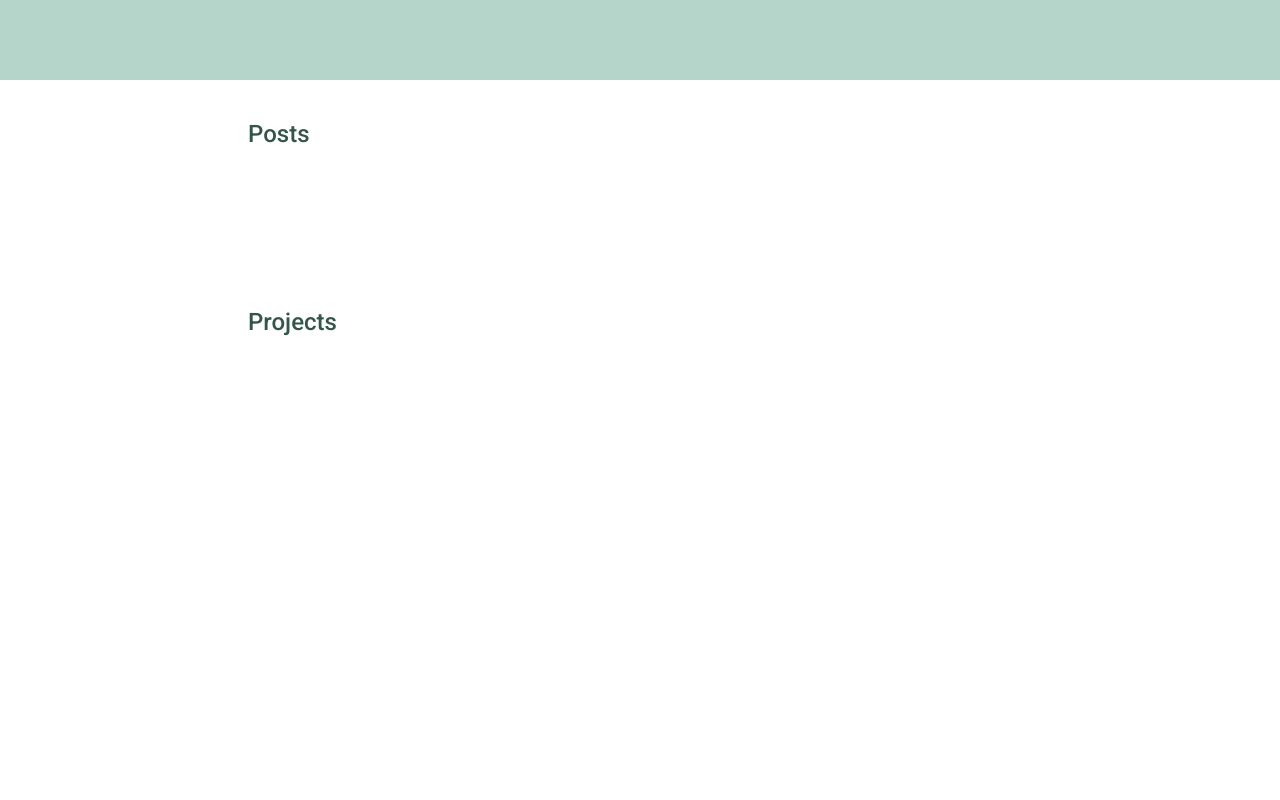
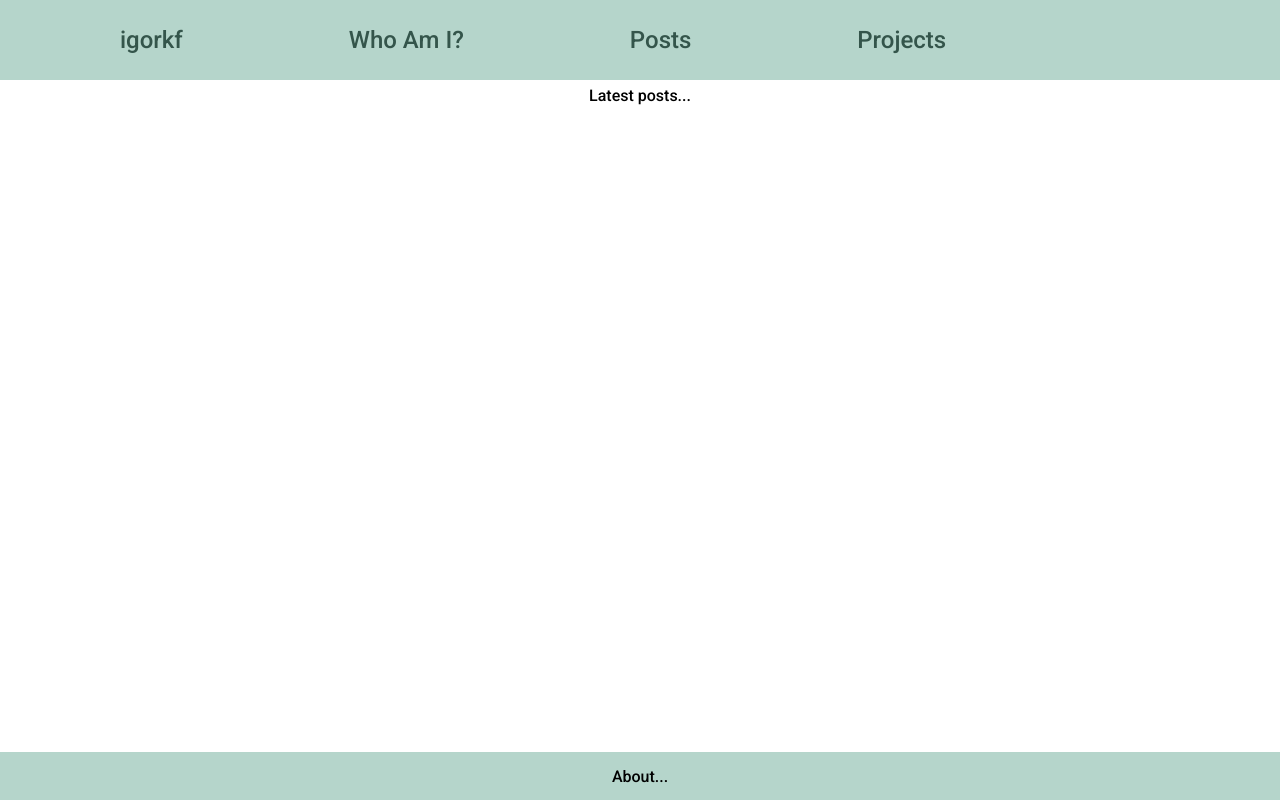
Before and after one commit to igorkf/my-two-cents, a Django app: page / in a window 1280 px wide; the page is wider, and only the part inside the window is pictured. Run offline with Django 3.2, Linux system fonts and the light colour scheme.

Commit message:
added footer and some css

```diff
--- /dev/null
+++ b/page/static/page/index.css
@@ -0,0 +1,3 @@
+#latest-posts {
+    text-align: center;
+}
--- a/page/templates/page/index.html
+++ b/page/templates/page/index.html
@@ -5,6 +5,21 @@
     My Two Cents
 {% endblock title %}
 
+{% block css_files %}
+    <link rel="stylesheet" href="{% static 'page/index.css' %}">
+{% endblock %}
+
 {% block content %}
-    <h2>Hello World!</h2>
+    <section id="welcome">
+        <p>Hi, I am Igor Kuivjogi Fernandes.</p>
+        <p>In my free time I like to navigatwe through open source projects. I play bass.</p>
+    </section>
+
+    <section id="latest-posts">
+        Latest posts...
+    </section>
+
+    <section id="about">
+        About...
+    </section>
 {% endblock content %}
--- a/static/base.css
+++ b/static/base.css
@@ -1,5 +1,4 @@
 @import url('https://fonts.googleapis.com/css2?family=Roboto:wght@500&display=swap');
-
 body {
     font-family: 'Roboto', sans-serif;
 }
@@ -11,7 +10,7 @@ body {
     display: flex;
     justify-content: space-between;
     align-items: center;
-    padding: 0 10%;
+    /* padding: 0 10%; */
     position: absolute;
     top: 0;
     left: 0;
@@ -19,11 +18,10 @@ body {
 }
 
 #main-navigation li {
-    width: 100%;
     padding: 0rem;
     margin: 5rem;
     list-style-type: none;
-    display: inline-block
+    display: inline-block;
 }
 
 #main-navigation a {
@@ -34,5 +32,17 @@ body {
 
 #main-navigation a:hover,
 #main-navigation a:active {
-  color: rgb(12, 127, 140);
+    color: rgb(12, 127, 140);
 }
+
+#about {
+    width: 100%;
+    text-align: center;
+    background-color: rgb(181, 213, 203);
+    height: 3rem;
+    bottom: 0;
+    position: absolute;
+    display: grid;
+    place-items: center;
+    left: 0;
+}
--- a/templates/base.html
+++ b/templates/base.html
@@ -8,7 +8,9 @@
     <meta name="viewport" content="width=device-width, initial-scale=1.0">
     <title>{% block title %}{% endblock title %}</title>
     <link rel="stylesheet" href="{% static 'base.css' %}">
-    {% block css_files %}{% endblock css_files %}
+    {% block css_files %}
+        <link rel="stylesheet" href="{% static 'page/index.css' %}">
+    {% endblock %}
 
 </head>
 <body>
```
